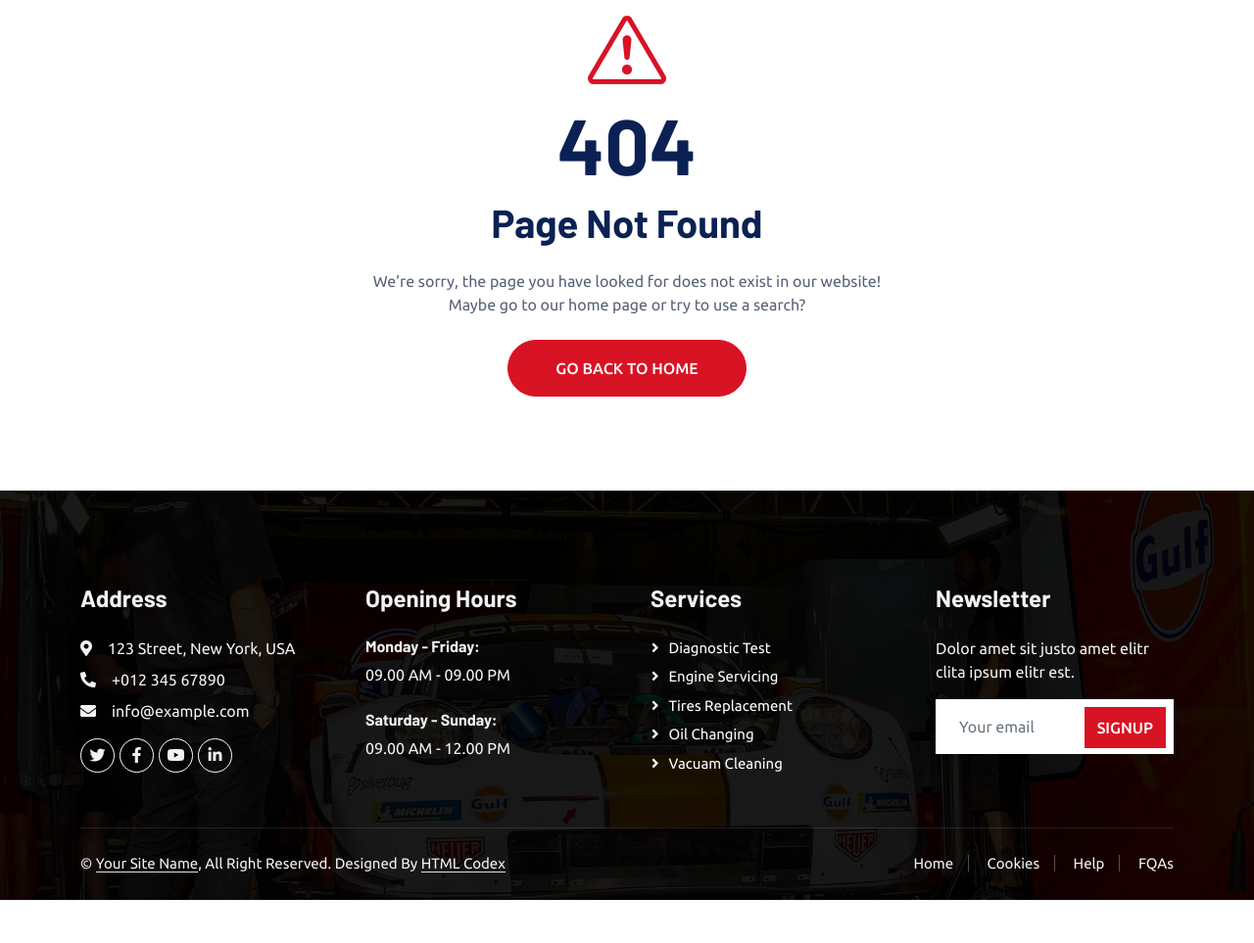
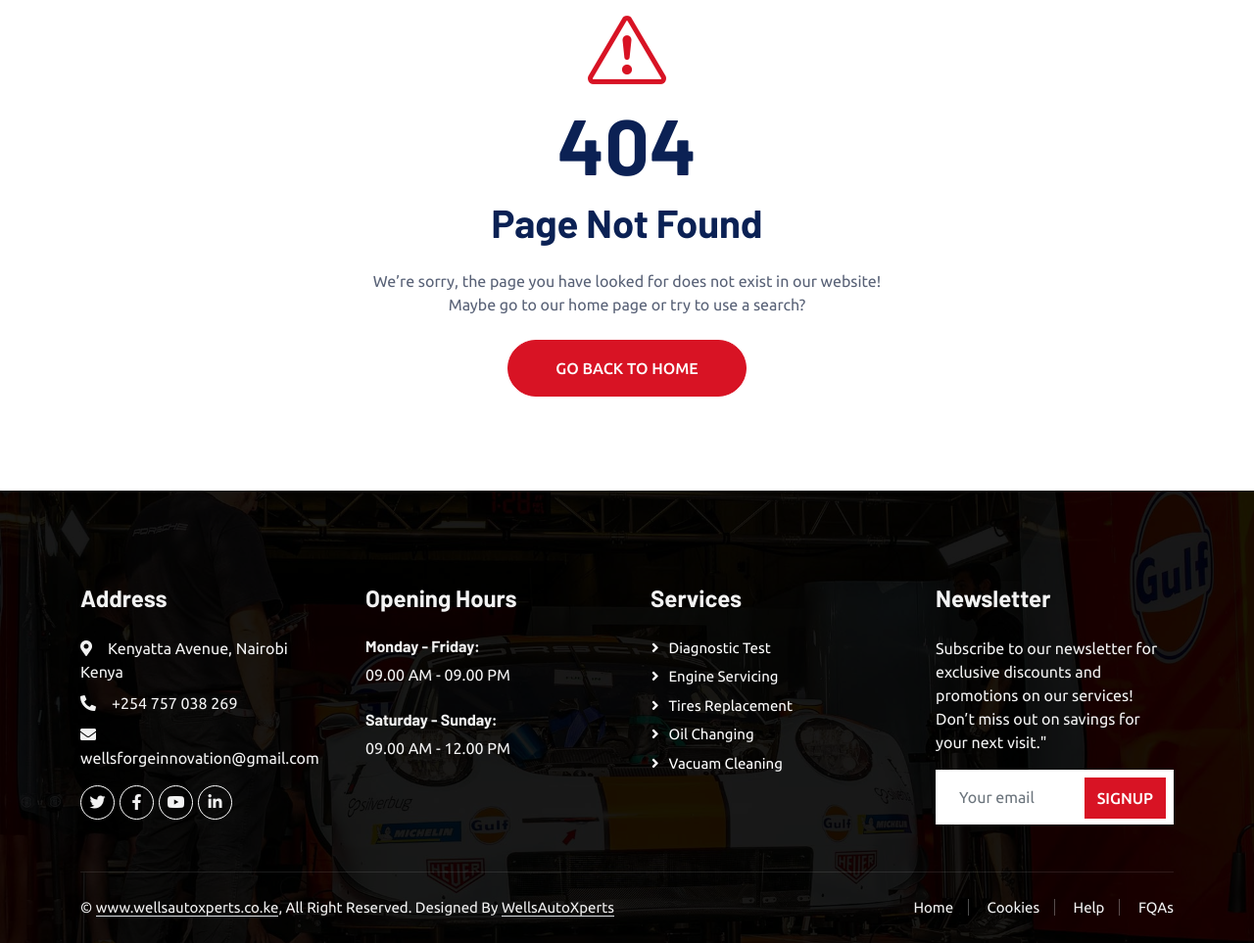
Before and after one commit to Lw-wells/Car_Services, a plain HTML site: page 404.html in a window 1280 px wide. Shown: the part 450-1413 px from the top of the page at 98% size. Before the commit the page ends 1369 px from the top, so only its background shows below. Drawn offline with nearby package versions, Linux system fonts and the light colour scheme.

Commit message:
404 change

```diff
--- a/404.html
+++ b/404.html
@@ -3,7 +3,7 @@
 
 <head>
     <meta charset="utf-8">
-    <title>CarServ - Car Repair HTML Template</title>
+    <title>404</title>
     <meta content="width=device-width, initial-scale=1.0" name="viewport">
     <meta content="" name="keywords">
     <meta content="" name="description">
@@ -48,7 +48,7 @@
             <div class="col-lg-7 px-5 text-start">
                 <div class="h-100 d-inline-flex align-items-center py-3 me-4">
                     <small class="fa fa-map-marker-alt text-primary me-2"></small>
-                    <small>123 Street, New York, USA</small>
+                    <small>Kenyatta Avenue, Nairobi Kenya</small>
                 </div>
                 <div class="h-100 d-inline-flex align-items-center py-3">
                     <small class="far fa-clock text-primary me-2"></small>
@@ -58,7 +58,7 @@
             <div class="col-lg-5 px-5 text-end">
                 <div class="h-100 d-inline-flex align-items-center py-3 me-4">
                     <small class="fa fa-phone-alt text-primary me-2"></small>
-                    <small>+012 345 6789</small>
+                    <small>+254 757 038 269</small>
                 </div>
                 <div class="h-100 d-inline-flex align-items-center">
                     <a class="btn btn-sm-square bg-white text-primary me-1" href=""><i class="fab fa-facebook-f"></i></a>
@@ -75,7 +75,7 @@
     <!-- Navbar Start -->
     <nav class="navbar navbar-expand-lg bg-white navbar-light shadow sticky-top p-0">
         <a href="index.html" class="navbar-brand d-flex align-items-center px-4 px-lg-5">
-            <h2 class="m-0 text-primary"><i class="fa fa-car me-3"></i>CarServ</h2>
+            <h2 class="m-0 text-primary"><i class="fa fa-car me-3"></i>CarServices</h2>
         </a>
         <button type="button" class="navbar-toggler me-4" data-bs-toggle="collapse" data-bs-target="#navbarCollapse">
             <span class="navbar-toggler-icon"></span>
@@ -143,9 +143,9 @@
             <div class="row g-5">
                 <div class="col-lg-3 col-md-6">
                     <h4 class="text-light mb-4">Address</h4>
-                    <p class="mb-2"><i class="fa fa-map-marker-alt me-3"></i>123 Street, New York, USA</p>
-                    <p class="mb-2"><i class="fa fa-phone-alt me-3"></i>+012 345 67890</p>
-                    <p class="mb-2"><i class="fa fa-envelope me-3"></i>info@example.com</p>
+                    <p class="mb-2"><i class="fa fa-map-marker-alt me-3"></i>Kenyatta Avenue, Nairobi Kenya</p>
+                    <p class="mb-2"><i class="fa fa-phone-alt me-3"></i>+254 757 038 269</p>
+                    <p class="mb-2"><i class="fa fa-envelope me-3"></i>wellsforgeinnovation@gmail.com</p>
                     <div class="d-flex pt-2">
                         <a class="btn btn-outline-light btn-social" href=""><i class="fab fa-twitter"></i></a>
                         <a class="btn btn-outline-light btn-social" href=""><i class="fab fa-facebook-f"></i></a>
@@ -170,7 +170,8 @@
                 </div>
                 <div class="col-lg-3 col-md-6">
                     <h4 class="text-light mb-4">Newsletter</h4>
-                    <p>Dolor amet sit justo amet elitr clita ipsum elitr est.</p>
+                    <p>Subscribe to our newsletter for exclusive discounts and promotions on our services!
+                        Don’t miss out on savings for your next visit."</p>
                     <div class="position-relative mx-auto" style="max-width: 400px;">
                         <input class="form-control border-0 w-100 py-3 ps-4 pe-5" type="text" placeholder="Your email">
                         <button type="button" class="btn btn-primary py-2 position-absolute top-0 end-0 mt-2 me-2">SignUp</button>
@@ -182,10 +183,10 @@
             <div class="copyright">
                 <div class="row">
                     <div class="col-md-6 text-center text-md-start mb-3 mb-md-0">
-                        &copy; <a class="border-bottom" href="#">Your Site Name</a>, All Right Reserved.
+                        &copy; <a class="border-bottom" href="#">www.wellsautoxperts.co.ke</a>, All Right Reserved.
 
                         <!--/*** This template is free as long as you keep the footer author’s credit link/attribution link/backlink. If you'd like to use the template without the footer author’s credit link/attribution link/backlink, you can purchase the Credit Removal License from "https://htmlcodex.com/credit-removal". Thank you for your support. ***/-->
-                        Designed By <a class="border-bottom" href="https://htmlcodex.com">HTML Codex</a>
+                        Designed By <a class="border-bottom" href="https://htmlcodex.com">WellsAutoXperts</a>
                     </div>
                     <div class="col-md-6 text-center text-md-end">
                         <div class="footer-menu">
```
